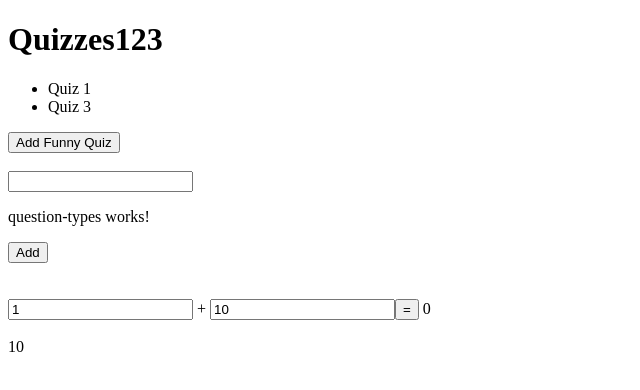
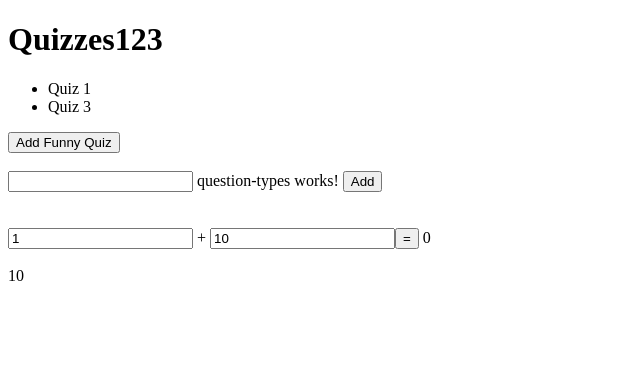
Before and after one commit to 2018-spring-mjs-th/week-two-a, an Angular app: page / in a window 1280 px wide. Shown: the top 390 px of the page, without its empty margins (0-640 px from the left). Built offline with nearby package versions, Linux system fonts and the light colour scheme.

Commit message:
Changed p to span
Want an inline element instead of a block element

```diff
--- a/src/app/question-types/question-types.component.html
+++ b/src/app/question-types/question-types.component.html
@@ -1,3 +1,3 @@
-<p>
+<span>
   question-types works!
-</p>
+</span>
```
